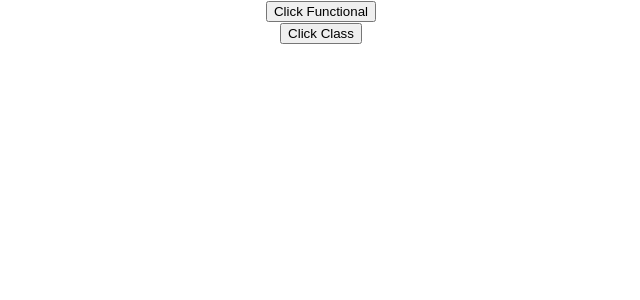
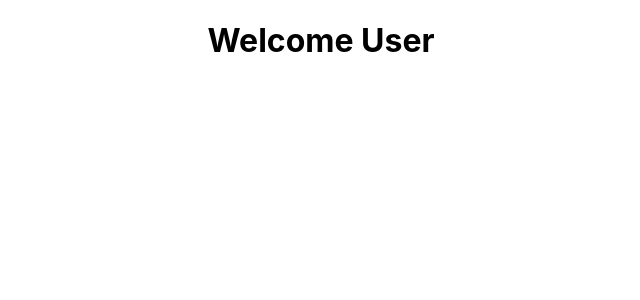
Before and after one commit to EdwardShanahan07/first-react-app, a React (Create React App) app in the folder my-app/: page / in a window 1280 px wide. Shown: the top 300 px of the page, without its empty margins (319-959 px from the left). Built offline with nearby package versions, Linux system fonts and the light colour scheme.

Commit message:
Add Conditional render components

```diff
--- a/my-app/src/App.js
+++ b/my-app/src/App.js
@@ -1,13 +1,11 @@
 import logo from "./logo.svg";
 import "./App.css";
-import EventFunctional from "./components/EventFunctional";
-import EventClass from "./components/EventClass";
-
+import ConditionalRenderFunctional from "./components/ConditionalRenderFunctional";
+import ConditionalRenderClass from "./components/ConditionalRenderClass";
 function App() {
   return (
     <div className="App">
-      <EventFunctional />
-      <EventClass />
+      <ConditionalRenderClass />
     </div>
   );
 }
--- /dev/null
+++ b/my-app/src/components/ConditionalRenderClass.js
@@ -0,0 +1,25 @@
+import React, { Component } from "react";
+
+class ConditionalRenderClass extends Component {
+  constructor(props) {
+    super(props);
+
+    this.state = {
+      isLoggedIn: true,
+    };
+  }
+
+  render() {
+    return (
+      <div>
+        {this.state.isLoggedIn ? (
+          <h1>Welcome User</h1>
+        ) : (
+          <h1>Please Sign in</h1>
+        )}
+      </div>
+    );
+  }
+}
+
+export default ConditionalRenderClass;
--- /dev/null
+++ b/my-app/src/components/ConditionalRenderFunctional.js
@@ -0,0 +1,11 @@
+import React from "react";
+
+function ConditionalRenderFunctional(props) {
+  return (
+    <div>
+      <h1>{props.isLoggedIn ? "Welcome" : "Sign Up"}</h1>
+    </div>
+  );
+}
+
+export default ConditionalRenderFunctional;
```
